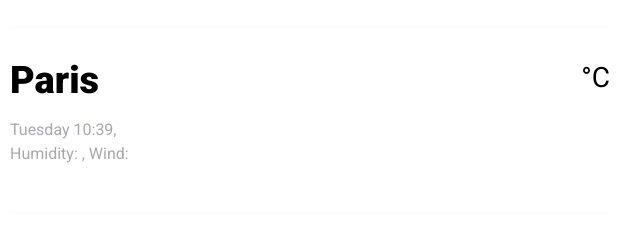
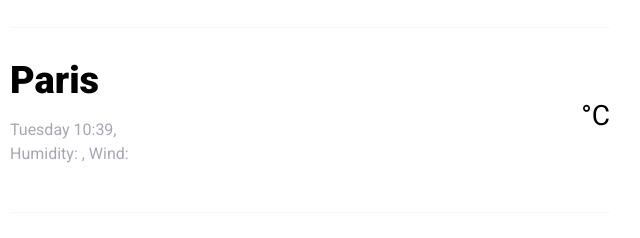
Before and after one commit to Absalat-G/weather-app-shecodes, a website built with Parcel: page index.html in a window 1280 px wide. Shown: the part 151-389 px from the top of the page, 330-970 px from the left. Built offline with nearby package versions, Linux system fonts and the light colour scheme.

Commit message:
edit css

```diff
--- a/styles.css
+++ b/styles.css
@@ -88,7 +88,7 @@ body {
     margin-top: 6px;
     font-size: 28px;
     position: relative;
-    top: -38px;
+    top: 0px;
   }
 
   footer {
```
